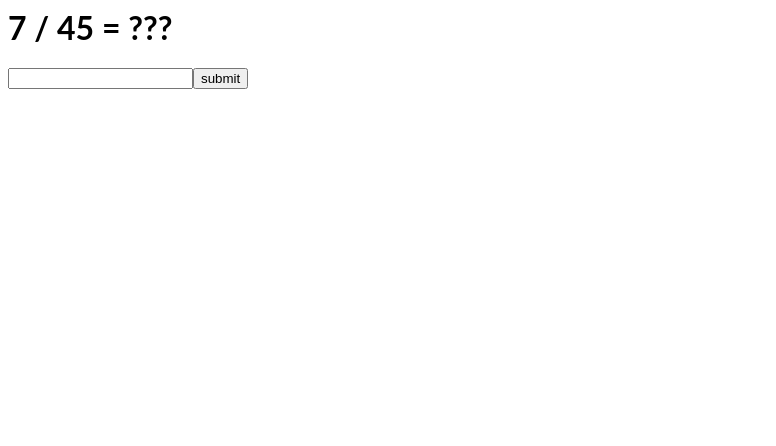
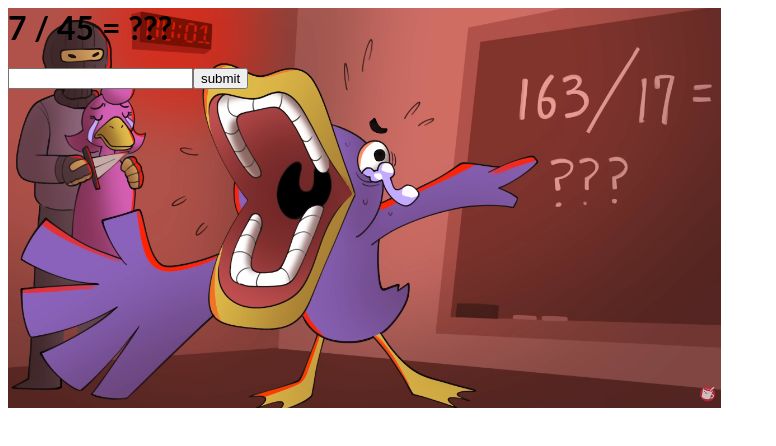
Before and after one commit to norarcasey/duck-armageddon, a React (Create React App) app: page / in a window 1280 px wide. Shown: the top 446 px of the page, without its empty margins (0-776 px from the left). Built offline with nearby package versions, Linux system fonts and the light colour scheme.

Commit message:
1 binaries uploaded

```diff
--- a/src/App.tsx
+++ b/src/App.tsx
@@ -25,7 +25,7 @@ export default function App() {
    */
 
   return (
-    <div>
+    <div className="game">
       <Problem problem={problem} />
       <MathForm answer={answer} />
     </div>
--- a/src/style.css
+++ b/src/style.css
@@ -1,3 +1,12 @@
-h1, p {
+h1,
+p {
   font-family: Lato;
 }
+
+.game {
+  background-image: url('./duck-armageddon.png');
+  background-size: auto 100%;
+  background-repeat: no-repeat;
+  min-width: 500px;
+  min-height: 400px;
+}
```
Also changed, not shown: src/duck-armageddon (1).png (added).
